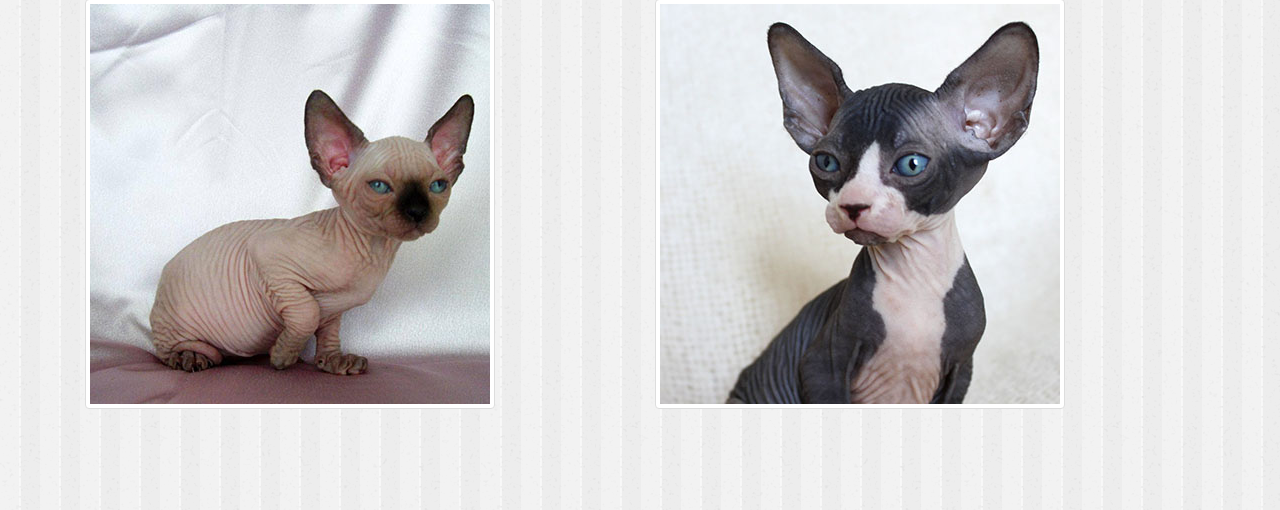
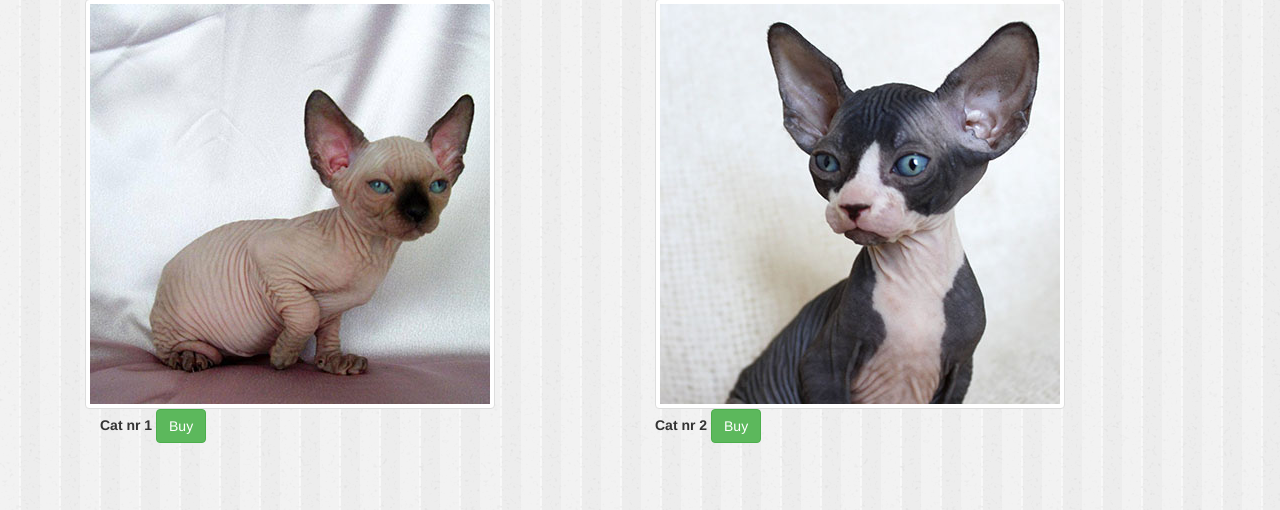
Before and after one commit to felixhedlund/web_security_project, a PHP site: page / in a window 1280 px wide. Shown: the part 73-583 px from the top of the page. Run offline with PHP 8.4, Linux system fonts and the light colour scheme; some libraries are stand-ins or nearby versions.

Commit message:
Text and button to cats

```diff
--- a/index.php
+++ b/index.php
@@ -105,14 +105,23 @@
 
 <div class="container" >
     <div class "row" >
-        <div class="col-md-6">
-            <img src="assets/images/cat01.jpg" class="img-responsive img-thumbnail" alt="Responsive image">
+        <div class "row">
+            <div class="col-md-6">
+                <img src="assets/images/cat01.jpg" class="img-responsive img-thumbnail" alt="Responsive image">
+            <div class="col-md-6">
+                <label> Cat nr 1</label>
+                <button type="button" class="btn btn-success">Buy</button>
+            </div>
         </div>
     </div>
     <div class "row" >
         <div class="col-md-6">
             <img src="assets/images/cat02.jpg" class="img-responsive img-thumbnail" alt="Responsive image">
         </div>
+        <div class="col-md-6">
+                <label> Cat nr 2</label>
+                <button type="button" class="btn btn-success">Buy</button>
+            </div>
     </div>
 </div>
 
```
